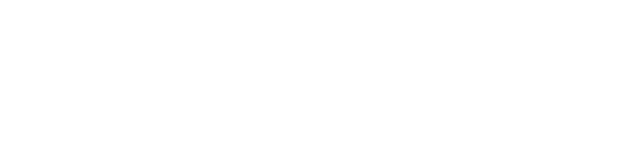
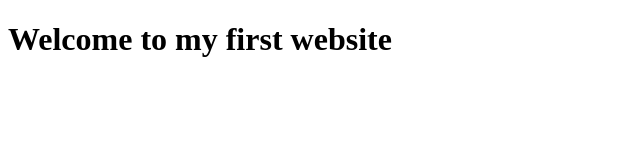
Before and after one commit to 188056MH/188056MH.github.io, a plain HTML site: page index.html in a window 1280 px wide. Shown: the whole page, without its empty margins (0-640 px from the left). Drawn offline with Linux system fonts and the light colour scheme.

Commit message:
Update index.html

```diff
--- a/index.html
+++ b/index.html
@@ -2,6 +2,9 @@
 
 <html>
   <head>
-    <title> All about me </title>
+         <title> All about me </title>
   </head>
+  <body><h1> Welcome to my first website</h1>
+  </body>
+
 </html>
```
